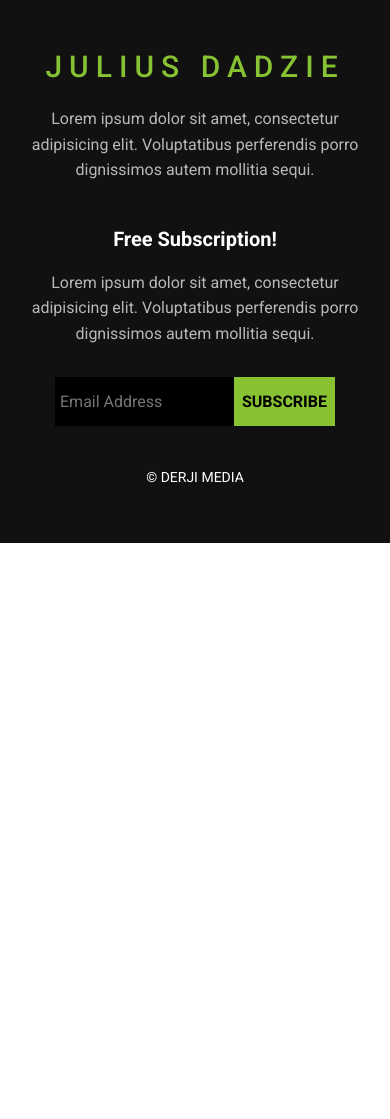
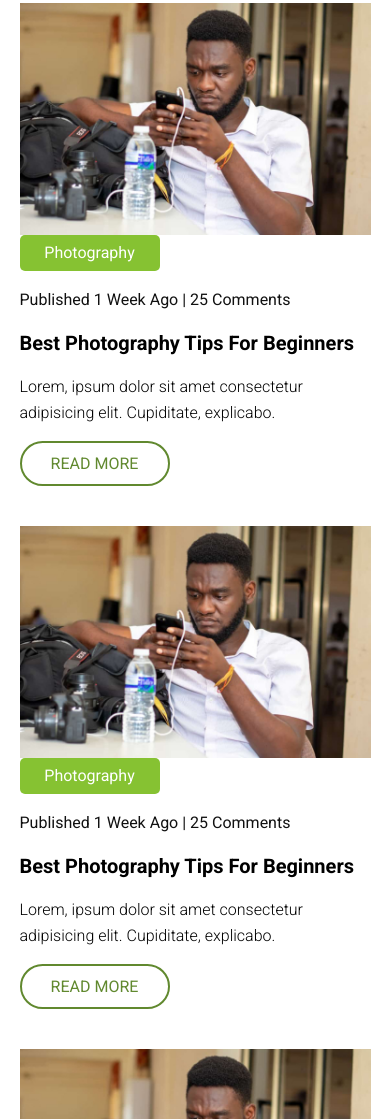
Before and after one commit to CalebAckom/Derji-Media, a plain HTML site: page blog.html in a window 390 px wide. Shown: the part 881-2000 px from the top of the page. Before the commit the page ends 1424 px from the top, so only its background shows below. Drawn offline with Linux system fonts and the light colour scheme.

Commit message:
Worked on Blog

```diff
--- a/assets/style.css
+++ b/assets/style.css
@@ -394,6 +394,50 @@ blockquote span {
     text-transform: uppercase;
 }
 
+/* Blog HTML */
+/* Section Four */
+.section-four {
+    margin: 40px 0;
+}
+
+.blog {
+    margin: 40px 0;
+}
+
+.blog_content {
+    padding: 25px;
+    background: #f7f7f7;
+}
+
+.blog span {
+    display: block;
+}
+
+.badge {
+    background: var(--lightGreen);
+    width: 140px;
+    border-radius: 5px;
+    padding: 5px 0;
+    color: #fff;
+    text-align: center;
+    margin-bottom: 8px;
+}
+
+.misc-info {
+    font-style: 14px;
+    color: var(--dark);
+    margin-top: 16px;
+}
+
+.blog-title {
+    font-style: 20px;
+    font-weight: 900;
+}
+
+.blog-text {
+    font-weight: 300;
+}
+
 /* Footer */
 .footer {
     background: var(--dark);
@@ -474,6 +518,13 @@ blockquote span {
         display: grid;
         grid-template-columns: repeat(2, 1fr);
     }
+
+    /* Section Four */
+    .blog-wrapper-sm {
+        display: grid;
+        grid-template-columns: repeat(2, 1fr);
+        grid-gap: 20px;
+    }
 }
 
 @media screen and (min-width: 992px) {
@@ -547,6 +598,13 @@ blockquote span {
         margin-top: 0;
     }
 
+    /* Section Four */
+    .blog-wrapper-lg {
+        display: grid;
+        grid-template-columns: repeat(2, 1fr);
+        grid-gap: 20px;
+    }
+
     /* Footer */
     .footer-container {
         display: grid;
@@ -566,6 +624,13 @@ blockquote span {
     /* Section Three */
     .gallery {
         grid-template-columns: repeat(3, 1fr);
+    }
+}
+
+@media screen and (min-width: 1400px) {
+    /* Section Four */
+    .blog-wrapper-sm {
+        grid-template-columns: repeat(4, 1fr);
     }
 }
 
--- a/blog.html
+++ b/blog.html
@@ -68,7 +68,82 @@
     </header>
 
     <!-- Main -->
+    <section class="section-four">
+        <div class="container">
+            <div class="blogs">
+                <div class="blog-wrapper lg">
+                    <!-- Single Blog Post -->
+                    <div class="blog">
+                        <img src="./assets/images/IMG_5924.jpg">
+                        <div class="blog-content">
+                            <span class="badge">Photography</span>
+                            <span class="misc-info">Published 1 Week Ago | 25 Comments</span>
+                            <h3 class="blog-title">Best Photography Tips For Beginners</h3>
+                            <p class="blog-text">Lorem, ipsum dolor sit amet consectetur adipisicing elit. Cupiditate, explicabo.</p>
+                            <a href="#" class="btn">Read More</a>
+                        </div>
+                    </div>
 
+                    <div class="blog">
+                        <img src="./assets/images/IMG_5924.jpg">
+                        <div class="blog-content">
+                            <span class="badge">Photography</span>
+                            <span class="misc-info">Published 1 Week Ago | 25 Comments</span>
+                            <h3 class="blog-title">Best Photography Tips For Beginners</h3>
+                            <p class="blog-text">Lorem, ipsum dolor sit amet consectetur adipisicing elit. Cupiditate, explicabo.</p>
+                            <a href="#" class="btn">Read More</a>
+                        </div>
+                    </div>
+
+                    <div class="blog-wrapper-sm">
+                        <div class="blog">
+                            <img src="./assets/images/IMG_5924.jpg">
+                            <div class="blog-content">
+                                <span class="badge">Photography</span>
+                                <span class="misc-info">Published 1 Week Ago | 25 Comments</span>
+                                <h3 class="blog-title">Best Photography Tips For Beginners</h3>
+                                <p class="blog-text">Lorem, ipsum dolor sit amet consectetur adipisicing elit. Cupiditate, explicabo.</p>
+                                <a href="#" class="btn">Read More</a>
+                            </div>
+                        </div>
+
+                        <div class="blog">
+                            <img src="./assets/images/IMG_5924.jpg">
+                            <div class="blog-content">
+                                <span class="badge">Photography</span>
+                                <span class="misc-info">Published 1 Week Ago | 25 Comments</span>
+                                <h3 class="blog-title">Best Photography Tips For Beginners</h3>
+                                <p class="blog-text">Lorem, ipsum dolor sit amet consectetur adipisicing elit. Cupiditate, explicabo.</p>
+                                <a href="#" class="btn">Read More</a>
+                            </div>
+                        </div>
+
+                        <div class="blog">
+                            <img src="./assets/images/IMG_5924.jpg">
+                            <div class="blog-content">
+                                <span class="badge">Photography</span>
+                                <span class="misc-info">Published 1 Week Ago | 25 Comments</span>
+                                <h3 class="blog-title">Best Photography Tips For Beginners</h3>
+                                <p class="blog-text">Lorem, ipsum dolor sit amet consectetur adipisicing elit. Cupiditate, explicabo.</p>
+                                <a href="#" class="btn">Read More</a>
+                            </div>
+                        </div>
+
+                        <div class="blog">
+                            <img src="./assets/images/IMG_5924.jpg">
+                            <div class="blog-content">
+                                <span class="badge">Photography</span>
+                                <span class="misc-info">Published 1 Week Ago | 25 Comments</span>
+                                <h3 class="blog-title">Best Photography Tips For Beginners</h3>
+                                <p class="blog-text">Lorem, ipsum dolor sit amet consectetur adipisicing elit. Cupiditate, explicabo.</p>
+                                <a href="#" class="btn">Read More</a>
+                            </div>
+                        </div>
+                    </div>
+                </div>
+            </div>
+        </div>
+    </section>
 
     <!-- Footer -->
     <footer class="footer">
```
